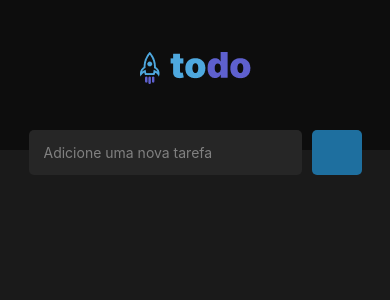
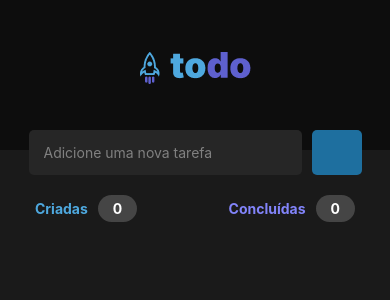
Before and after one commit to jnorberto23/react-native-todo, a React Native app: screen / in a window 390 px wide. Shown: the top 300 px of the page. Built offline with nearby package versions, Linux system fonts and the light colour scheme; some icons are missing.

Commit message:
✨add tasksInfo

```diff
--- a/src/pages/Home/index.tsx
+++ b/src/pages/Home/index.tsx
@@ -27,6 +27,16 @@ export default function Home() {
         <TouchableOpacity style={styles.inputButton} onPress={() => {}}>
           <PlusCircle stroke="white" width={16} height={16} />
         </TouchableOpacity>
+      </View>
+      <View style={styles.tasksInfoContainer}>
+        <View style={styles.tasksInfo}>
+          <Text style={styles.tasksInfoCreatedText}>Criadas</Text>
+          <Text style={styles.tasksBadge}>0</Text>
+        </View>
+        <View style={styles.tasksInfo}>
+          <Text style={styles.tasksInfoDoneText}>Concluídas</Text>
+          <Text style={styles.tasksBadge}>0</Text>
+        </View>
       </View>
     </View>
   );
@@ -65,4 +75,36 @@ const styles = StyleSheet.create({
     paddingLeft: 15,
     paddingRight: 15,
   },
+  tasksInfoContainer: {
+    flexDirection: 'row',
+    alignItems: 'center',
+    justifyContent: 'space-between',
+    gap: 10,
+    paddingLeft: 35,
+    paddingRight: 35,
+  },
+  tasksInfo: {
+    gap: 10,
+    flexDirection: 'row',
+    alignItems: 'center',
+    justifyContent: 'space-between',
+  },
+  tasksInfoCreatedText: {
+    color: colors.blue100,
+    fontWeight: 'bold'
+  },
+  tasksInfoDoneText: {
+    color: colors.purple,
+    fontWeight: 'bold'
+  },
+  tasksBadge: {
+    backgroundColor: colors.gray400,
+    paddingLeft: 15,
+    paddingRight: 15,
+    paddingTop: 5,
+    paddingBottom: 5,
+    borderRadius: 50,
+    color: colors.white,
+    fontWeight: 'bold'
+  },
 });
```
